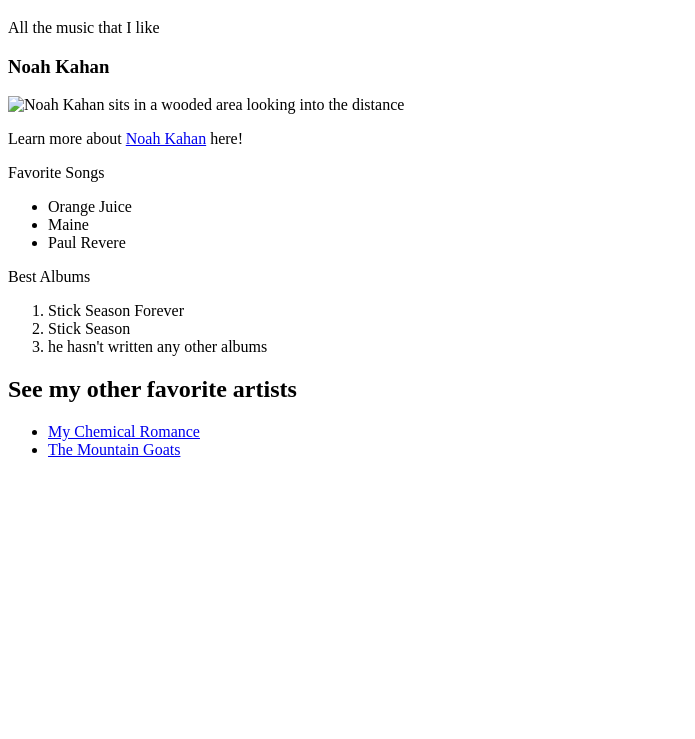
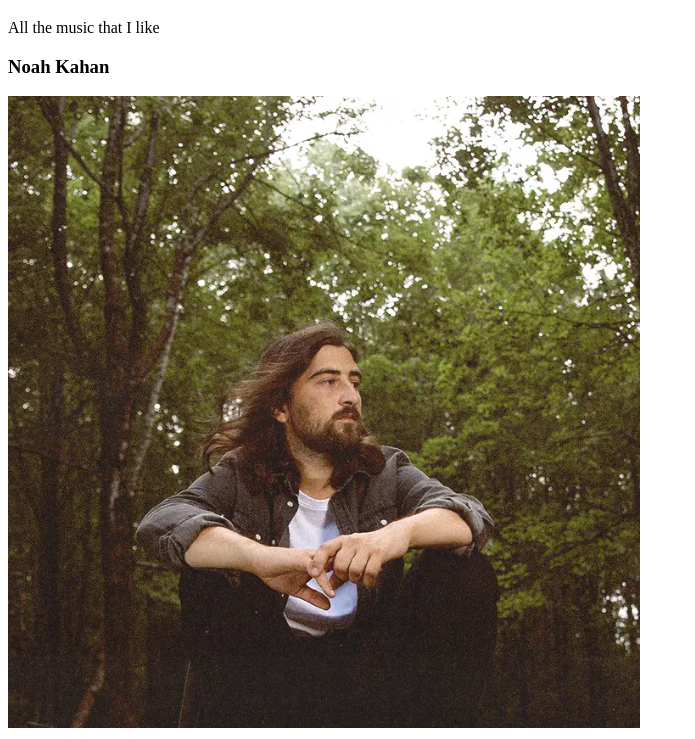
Before and after one commit to charlmwynn/html-practice, a plain HTML site: page index.html in a window 1280 px wide. Shown: the part 61-800 px from the top of the page, without its empty margins (0-695 px from the left). Drawn offline with Linux system fonts and the light colour scheme.

Commit message:
corrected image url

```diff
--- a/index.html
+++ b/index.html
@@ -7,7 +7,7 @@
     <h1>My Music Page </h1>
     <p> All the music that I like</p>
     <h3>Noah Kahan</h3>
-    <img src= ".img/noah-kahan.png", alt="Noah Kahan sits in a wooded area looking into the distance", width="50%">
+    <img src= "./img/noah-kahan.png", alt="Noah Kahan sits in a wooded area looking into the distance", width="50%">
     <p>Learn more about <a href="https://noahkahan.com/"">Noah Kahan</a> here!</p>
     <p>Favorite Songs
     </p>
```
